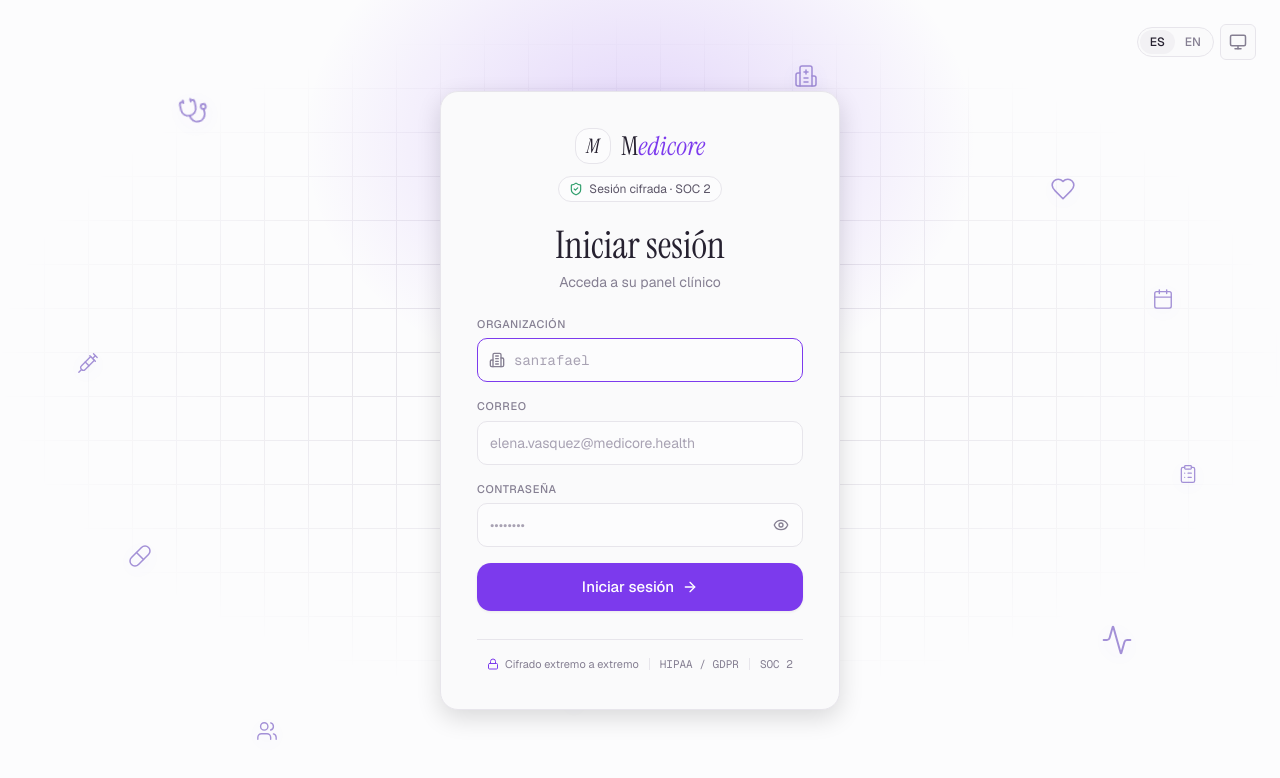
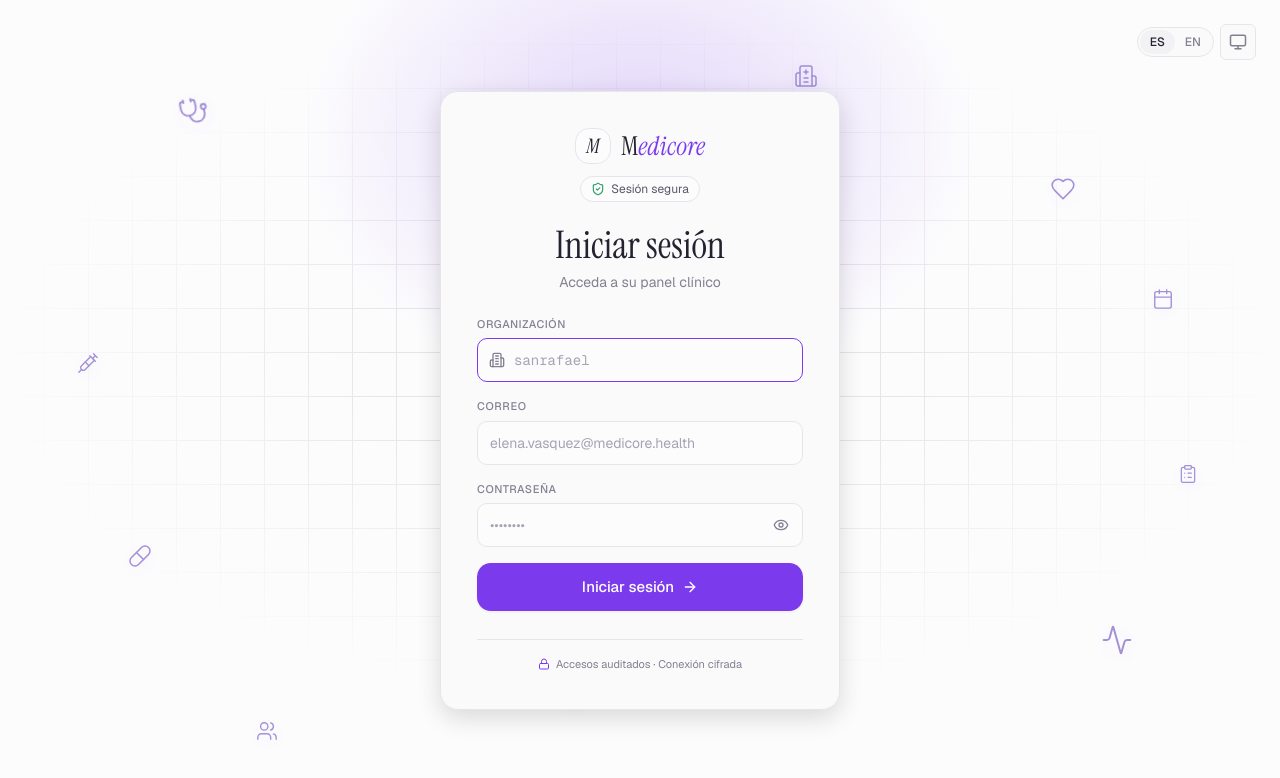
Before and after one commit to oscar503sv/medicore, a React (Vite) app in the folder frontend/: page /login in a window 1280 px wide. Shown: the top 778 px of the page. Built offline with nearby package versions, Linux system fonts and the light colour scheme.

Commit message:
fix(login): replace unverified compliance claims with accurate security labels
Remove SOC 2, HIPAA/GDPR, and end-to-end encryption badges that implied
certifications the platform has not obtained. Replace with factual labels
reflecting what the system actually provides.

```diff
--- a/frontend/src/components/AuthShell.tsx
+++ b/frontend/src/components/AuthShell.tsx
@@ -136,10 +136,6 @@
         <Lock className="h-3 w-3 text-accent" />
         {t('login.compliance')}
       </span>
-      <span className="h-3 w-px bg-line" />
-      <span className="font-mono">HIPAA / GDPR</span>
-      <span className="h-3 w-px bg-line" />
-      <span className="font-mono">SOC 2</span>
     </div>
   )
 }
--- a/frontend/src/lib/i18n.ts
+++ b/frontend/src/lib/i18n.ts
@@ -60,14 +60,14 @@
   // login
   'login.title': 'Iniciar sesión',
   'login.subtitle': 'Acceda a su panel clínico',
-  'login.badge': 'Sesión cifrada · SOC 2',
+  'login.badge': 'Sesión segura',
   'login.org': 'Organización',
   'login.email': 'Correo',
   'login.password': 'Contraseña',
   'login.forgot': '¿Olvidó su contraseña?',
   'login.submit': 'Iniciar sesión',
-  'login.encryption': 'Cifrado de extremo a extremo · HIPAA / GDPR',
-  'login.compliance': 'Cifrado extremo a extremo',
+  'login.encryption': 'Accesos auditados · Conexión cifrada',
+  'login.compliance': 'Accesos auditados · Conexión cifrada',
   'login.quote':
     'La medicina es una ciencia de la incertidumbre y un arte de la probabilidad.',
   // dashboard
@@ -572,14 +572,14 @@
   'nav.logout': 'Log out',
   'login.title': 'Sign in',
   'login.subtitle': 'Access your clinical panel',
-  'login.badge': 'Encrypted session · SOC 2',
+  'login.badge': 'Secure session',
   'login.org': 'Organization',
   'login.email': 'Email',
   'login.password': 'Password',
   'login.forgot': 'Forgot your password?',
   'login.submit': 'Sign in',
-  'login.encryption': 'End-to-end encryption · HIPAA / GDPR',
-  'login.compliance': 'End-to-end encryption',
+  'login.encryption': 'Audited access · Encrypted connection',
+  'login.compliance': 'Audited access · Encrypted connection',
   'login.quote': 'Medicine is a science of uncertainty and an art of probability.',
   'dash.greeting_morning': 'Good morning',
   'dash.greeting_afternoon': 'Good afternoon',
```
